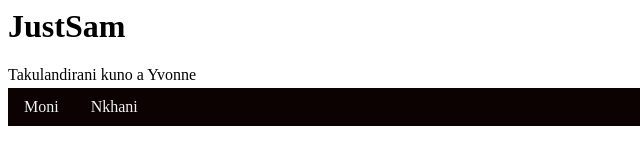
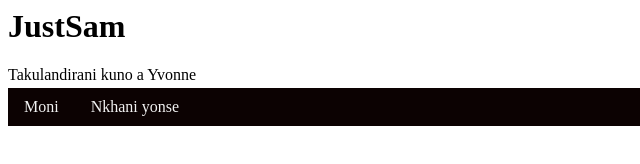
Before and after one commit to IsobarWapenga/mpamba, a plain HTML site: page Tables.html in a window 1280 px wide. Shown: the full height of the page, 0-640 px from the left. Drawn offline with Linux system fonts and the light colour scheme.

Commit message:
Update Tables.html

```diff
--- a/Tables.html
+++ b/Tables.html
@@ -29,7 +29,7 @@
     </head>
     <body>
     <div class="topnav">
-        <a>Moni</a><a>Nkhani</a>
+        <a>Moni</a><a>Nkhani yonse</a>
     </div>
     <h1>JustSam</h1>
     <p>Takulandirani kuno a Yvonne</p>
```
